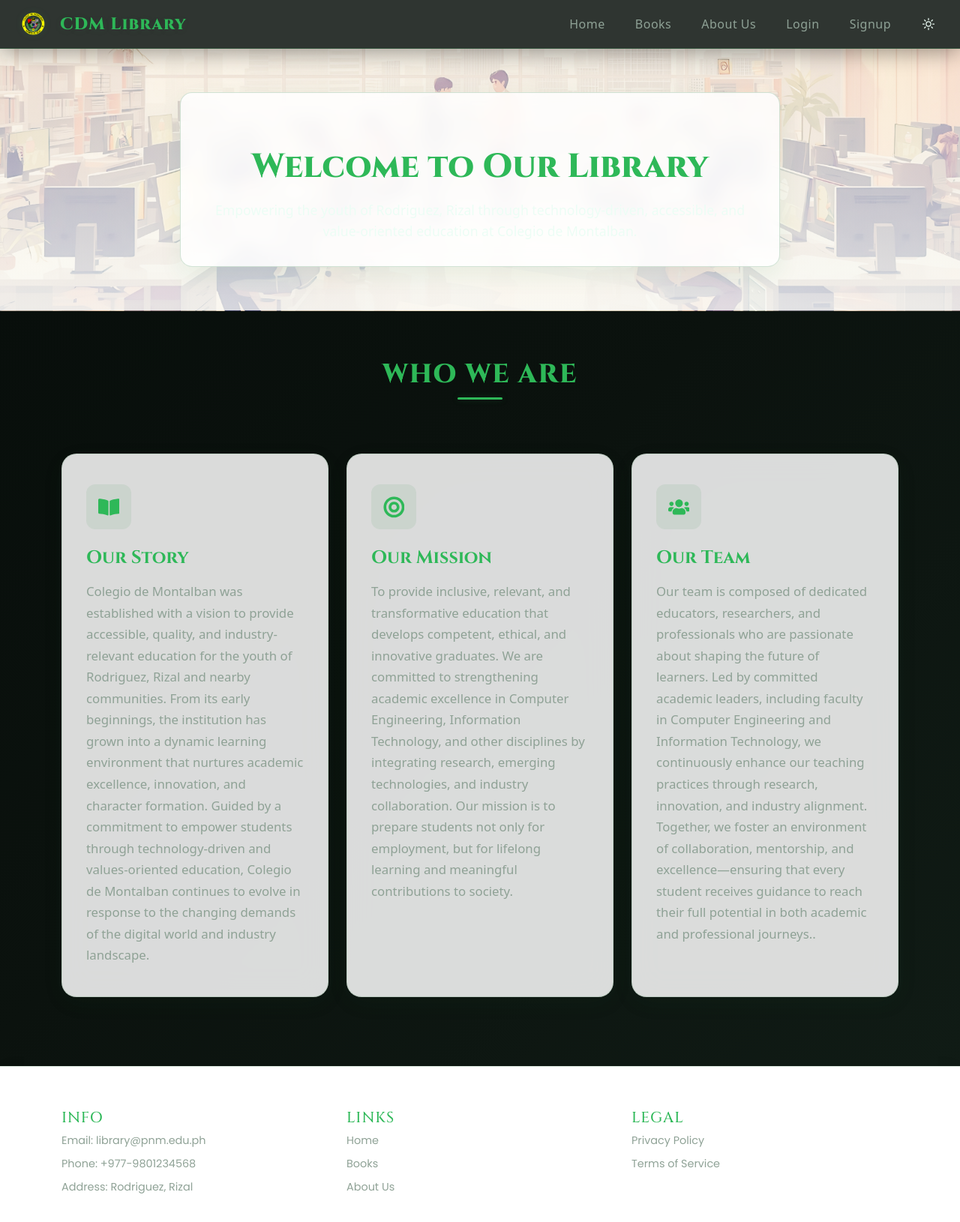
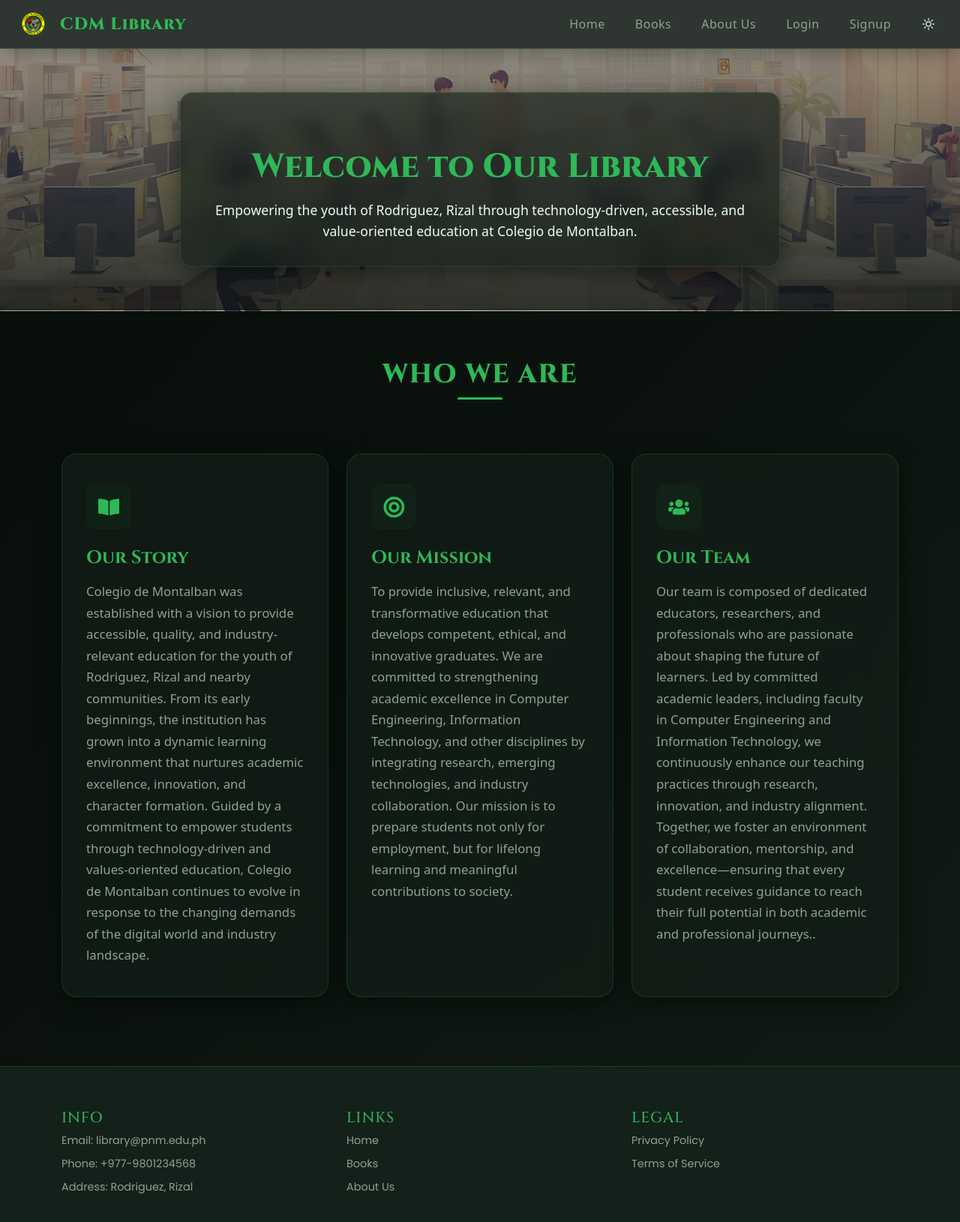
Before and after one commit to dev-uncle/library, a React (Vite) app in the folder frontend/: page /about in a window 1280 px wide. Shown: the top 1630 px of the page at 75% size. Built offline with nearby package versions, Linux system fonts and the light colour scheme; no server answers.

Commit message:
feat: update styles for dark theme support across various components; refactor background and border properties

```diff
--- a/frontend/src/CLIENT/about/aboutus.css
+++ b/frontend/src/CLIENT/about/aboutus.css
@@ -55,13 +55,13 @@
   z-index: 2;
   text-align: center;
   padding: 2rem;
-  background: rgba(255, 255, 255, 0.85);
+  background: var(--bg-card);
   backdrop-filter: blur(10px);
   -webkit-backdrop-filter: blur(10px);
-  border: 1px solid rgba(30, 122, 58, 0.2);
+  border: 1px solid var(--border-card);
   border-radius: 16px;
   max-width: 800px;
-  box-shadow: 0 12px 30px rgba(30, 122, 58, 0.08);
+  box-shadow: var(--shadow-card);
 }
 
 .about-hero-title {
@@ -109,15 +109,15 @@
 
 /* Glassmorphic Information Cards */
 .about-glass-card {
-  background: rgba(255, 255, 255, 0.85);
+  background: var(--bg-card);
   backdrop-filter: blur(20px);
   -webkit-backdrop-filter: blur(20px);
-  border: 1px solid rgba(30, 122, 58, 0.15);
+  border: 1px solid var(--border-card);
   border-radius: 20px;
   padding: 2.5rem 2rem;
   height: 100%;
   transition: all 0.4s cubic-bezier(0.165, 0.84, 0.44, 1);
-  box-shadow: 0 8px 32px rgba(30, 122, 58, 0.05);
+  box-shadow: var(--shadow-card);
   display: flex;
   flex-direction: column;
 }
@@ -126,7 +126,7 @@
   transform: translateY(-8px);
   border-color: var(--accent) !important;
   box-shadow: 0 16px 40px rgba(30, 122, 58, 0.1);
-  background: #ffffff;
+  background: var(--bg-card-solid);
 }
 
 .about-card-icon-wrapper {
@@ -177,3 +177,12 @@
     padding: 2rem 1.5rem;
   }
 }
+
+/* Dark theme overrides for about us page */
+html[data-theme="dark"] .about-hero-overlay {
+  background: linear-gradient(
+    to bottom,
+    rgba(11, 18, 14, 0.4) 0%,
+    rgba(11, 18, 14, 0.85) 100%
+  );
+}
--- a/frontend/src/CLIENT/bannerHome/banner.css
+++ b/frontend/src/CLIENT/bannerHome/banner.css
@@ -173,15 +173,15 @@
 
 /* Stats Card Widget */
 .hero-stats-card {
-  background: rgba(255, 255, 255, 0.85);
+  background: var(--bg-card);
   backdrop-filter: blur(16px);
   -webkit-backdrop-filter: blur(16px);
-  border: 1px solid rgba(30, 122, 58, 0.15);
+  border: 1px solid var(--border-card);
   border-radius: 20px;
   padding: 2.5rem;
   width: 100%;
   max-width: 380px;
-  box-shadow: 0 15px 35px rgba(30, 122, 58, 0.06);
+  box-shadow: var(--shadow-card);
   position: relative;
   z-index: 10;
   animation: floatCard 6s infinite alternate ease-in-out;
@@ -222,7 +222,7 @@
 
 .stats-divider {
   height: 1px;
-  background: rgba(30, 122, 58, 0.1);
+  background: var(--border-row);
   margin-bottom: 1.5rem;
 }
 
--- a/frontend/src/CLIENT/books/card.css
+++ b/frontend/src/CLIENT/books/card.css
@@ -7,13 +7,13 @@
 
 /* Card Container */
 .client-book-grid .card {
-  background: rgba(255, 255, 255, 0.85);
+  background: var(--bg-card);
   backdrop-filter: blur(10px);
   -webkit-backdrop-filter: blur(10px);
-  border: 1px solid rgba(30, 122, 58, 0.15);
+  border: 1px solid var(--border-card);
   border-radius: 14px;
   overflow: hidden;
-  box-shadow: 0 8px 24px rgba(30, 122, 58, 0.05);
+  box-shadow: var(--shadow-card);
   transition: all 0.4s cubic-bezier(0.165, 0.84, 0.44, 1);
   position: relative;
   width: 100%;
@@ -239,5 +239,14 @@
     right: auto;
     padding: 4px 8px;
     font-size: 0.65rem;
-  }
 }
+
+/* Dark theme overrides for book cards */
+html[data-theme="dark"] .client-book-grid .card-img-overlay-gradient {
+  background: linear-gradient(to bottom, rgba(11, 18, 14, 0) 60%, rgba(11, 18, 14, 0.8) 100%);
+}
+
+html[data-theme="dark"] .client-book-grid .card-text::before {
+  color: var(--text-muted);
+  opacity: 0.6;
+}
--- a/frontend/src/CLIENT/books/filterbooksform.css
+++ b/frontend/src/CLIENT/books/filterbooksform.css
@@ -4,22 +4,22 @@
 
 /* Form Container */
 .books-filter-container {
-  background: rgba(255, 255, 255, 0.85);
+  background: var(--bg-card);
   backdrop-filter: blur(12px);
   -webkit-backdrop-filter: blur(12px);
-  border: 1px solid rgba(30, 122, 58, 0.15);
+  border: 1px solid var(--border-card);
   border-radius: 16px;
   padding: 1.5rem 2rem;
   margin: 0 auto 2rem auto;
   max-width: 100%;
-  box-shadow: 0 8px 24px rgba(30, 122, 58, 0.05);
+  box-shadow: var(--shadow-card);
 }
 
-/* Light Form Controls */
+/* Light/Dark Form Controls */
 .books-filter-container .form-control,
 .books-filter-container select.form-control {
-  background: #ffffff !important;
-  border: 1px solid rgba(30, 122, 58, 0.15) !important;
+  background: var(--bg-input) !important;
+  border: 1px solid var(--border-input) !important;
   color: var(--text-primary) !important;
   border-radius: 10px !important;
   padding: 10px 14px;
@@ -40,7 +40,7 @@
 
 /* Select dropdown option styling */
 .books-filter-container select.form-control option {
-  background: #ffffff;
+  background: var(--select-bg-option);
   color: var(--text-primary);
 }
 
--- a/frontend/src/CLIENT/featuredBooks/FeaturedBooks.jsx
+++ b/frontend/src/CLIENT/featuredBooks/FeaturedBooks.jsx
@@ -127,12 +127,11 @@
                   const count = allFeaturedBooks.filter((b) => b.category === cat).length
                   return (
                     <div
-                      className="col-xxl-4 col-md-6 col-sm-6 col-12"
+                      className="col-xxl-4 col-md-6 col-sm-6 col-12 mb-4 d-flex"
                       key={index}
-
                     >
                       <div
-                        className="category-discovery-card"
+                        className="category-discovery-card w-100"
                         onClick={() => setSelectedCategory(cat)}
                       >
                         <div className="category-icon-wrapper">
--- a/frontend/src/CLIENT/footer/footer.css
+++ b/frontend/src/CLIENT/footer/footer.css
@@ -1,10 +1,10 @@
 /* MODERN FOOTER STYLING */
 
 footer {
-  background-color: #ffffff !important; /* Pure white background */
+  background-color: var(--bg-card-solid) !important;
   color: var(--text-muted);
   font-family: var(--font-body);
-  border-top: 1px solid rgba(30, 122, 58, 0.15); /* Subtle green divider */
+  border-top: 1px solid var(--border-card) !important;
   box-shadow: 0 -4px 20px rgba(0, 0, 0, 0.02);
   padding: 2.5rem 0 1.5rem 0;
   width: 100%;
--- a/frontend/src/CLIENT/home/home.css
+++ b/frontend/src/CLIENT/home/home.css
@@ -150,6 +150,7 @@
   align-items: center;
   justify-content: center;
   width: 100%;
+  height: 100%;
 }
 
 .category-discovery-card:hover {
@@ -199,9 +200,11 @@
   display: inline-flex;
   align-items: center;
   justify-content: center;
-  gap: 12px;
+  flex-wrap: wrap;
+  gap: 8px 12px;
   margin-top: 4rem !important;
   margin-bottom: 2.5rem !important;
+  max-width: 100%;
 }
 
 .breadcrumb-root-link {
--- a/frontend/src/CLIENT/viewBooks/viewBooks.css
+++ b/frontend/src/CLIENT/viewBooks/viewBooks.css
@@ -10,12 +10,12 @@
 
 /* Glassmorphic Card */
 .glass-detail-card {
-  background: rgba(255, 255, 255, 0.85);
+  background: var(--bg-card);
   backdrop-filter: blur(16px);
   -webkit-backdrop-filter: blur(16px);
-  border: 1px solid rgba(30, 122, 58, 0.15);
+  border: 1px solid var(--border-card);
   border-radius: 20px;
-  box-shadow: 0 16px 40px rgba(30, 122, 58, 0.05);
+  box-shadow: var(--shadow-card);
   overflow: hidden;
   transition: all 0.3s ease;
 }
@@ -48,8 +48,8 @@
   max-width: 300px;
   border-radius: 12px;
   overflow: hidden;
-  box-shadow: 0 12px 30px rgba(30, 122, 58, 0.08);
-  border: 1px solid rgba(30, 122, 58, 0.15);
+  box-shadow: var(--shadow-card);
+  border: 1px solid var(--border-card);
 }
 
 .book-cover-img {
@@ -180,3 +180,9 @@
     max-width: 250px;
   }
 }
+
+/* Dark theme overrides for book details page */
+html[data-theme="dark"] .request-action-btn.disabled {
+  background: rgba(255, 255, 255, 0.05) !important;
+  color: rgba(255, 255, 255, 0.3) !important;
+}
```
